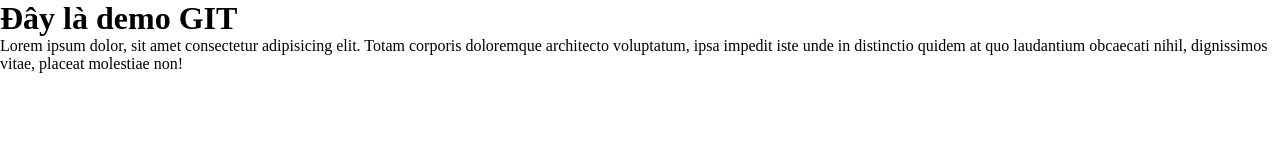
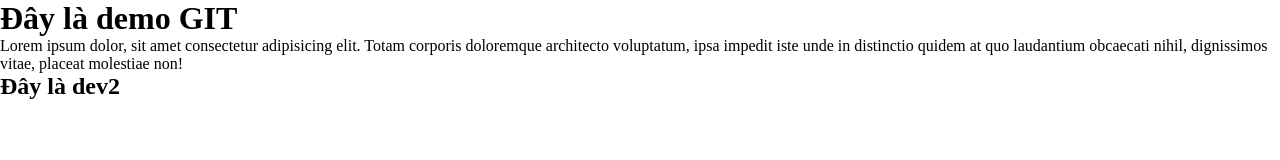
Before and after one commit to NgocMinh0297/BC65-CapstoneBS, a plain HTML site: page index.html in a window 1280 px wide. Drawn offline with Linux system fonts and the light colour scheme.

Commit message:
Dev2 update HTML

```diff
--- a/index.html
+++ b/index.html
@@ -16,5 +16,7 @@
       quidem at quo laudantium obcaecati nihil, dignissimos vitae, placeat
       molestiae non!
     </p>
+
+    <h2>Đây là dev2</h2>
   </body>
 </html>
```
